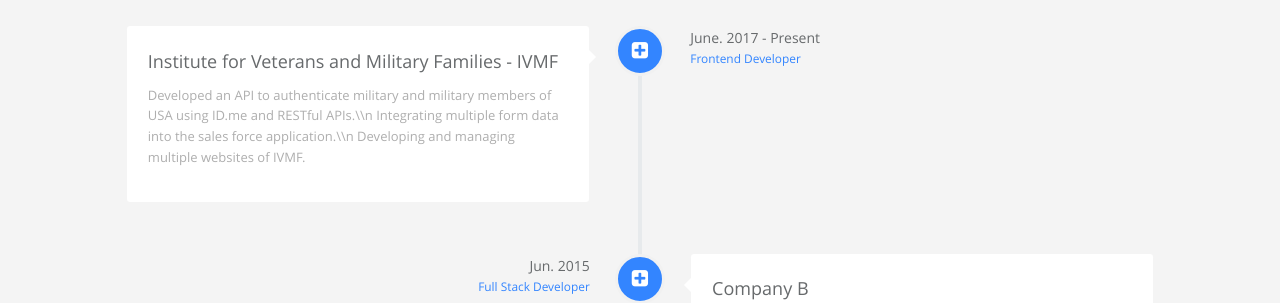
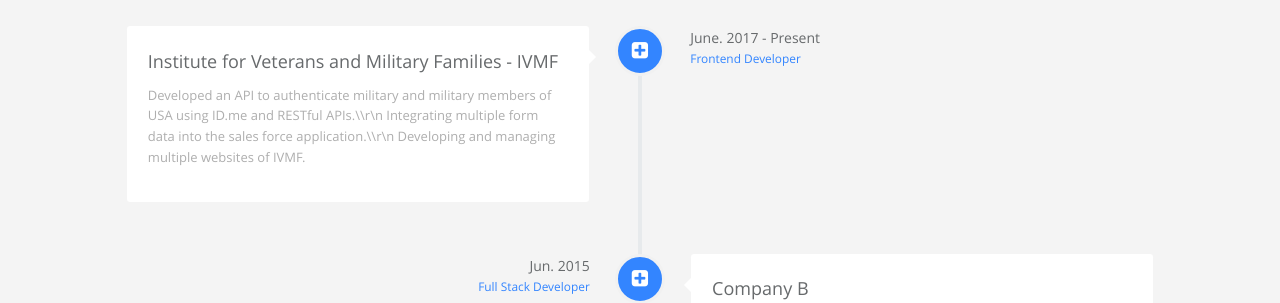
Before and after one commit to hithaishy/hithaishy, a Jekyll site: the page built from index.html, in a window 1280 px wide and 900 px high, scrolled down 876 px. Shown: the part 174-477 px from the top of the window. Built offline with Jekyll 4.4.1, drawn with Linux system fonts in a browser that asks for light colours.

```diff
--- a/_data/index/careers.yml
+++ b/_data/index/careers.yml
@@ -4,9 +4,9 @@
     detail: Institute for Veterans and Military Families - IVMF
     i18n: company_a
   desc:
-    detail:  Developed an API to authenticate military and military members of USA using ID.me and RESTful APIs.\\n
+    detail:  Developed an API to authenticate military and military members of USA using ID.me and RESTful APIs.\\r\n
 
-             Integrating multiple form data into the sales force application.\\n
+             Integrating multiple form data into the sales force application.\\r\n
 
              Developing and managing multiple websites of IVMF.
     i18n: company_a_desc
```
